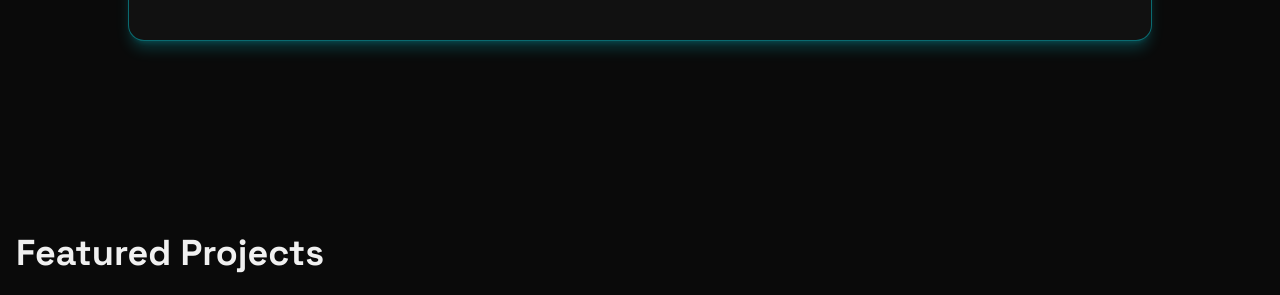
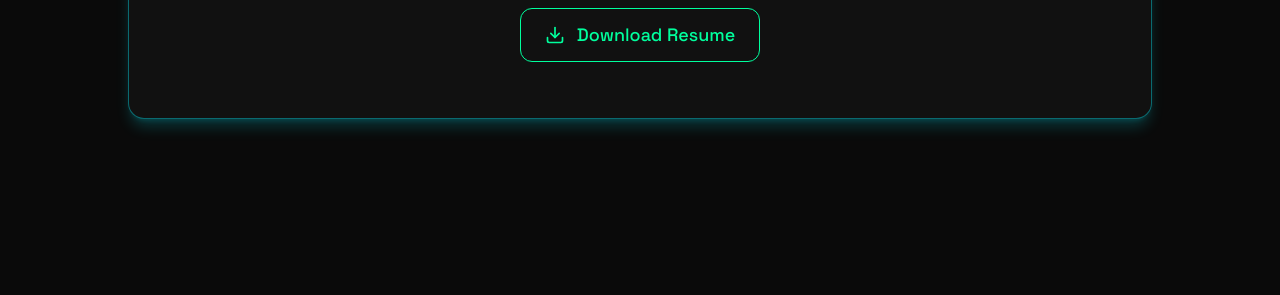
Before and after one commit to Adamderbel/Adam-Portfolio, a plain HTML site: page index.html in a window 1280 px wide. Shown: the part 805-1100 px from the top of the page. Drawn offline with nearby package versions, Linux system fonts and the light colour scheme.

Commit message:
Added cv download button

```diff
--- a/index.html
+++ b/index.html
@@ -127,14 +127,19 @@
           <a href="https://www.linkedin.com/in/adam-derbel" target="_blank" class="text-cyberpurple social-icon transition-all duration-300">
             <i data-feather="linkedin" class="w-7 h-7 sm:w-8 sm:h-8"></i>
           </a>
-
-
-
           <!-- Email -->
           <a href="mailto:adamderbel33@gmail.com" class="text-cybergreen social-icon transition-all duration-300">
             <i data-feather="mail" class="w-7 h-7 sm:w-8 sm:h-8"></i>
           </a>
         </div>
+         <!-- Resume -->
+          <br>
+        <a href="assets/Adam-Derbel-Resume.pdf" download target="_blank"
+        class="inline-flex items-center px-6 py-3 border border-cybergreen rounded-xl text-lg font-medium text-cybergreen hover:bg-cybergreen hover:bg-opacity-10 transition-all duration-300">
+        <i data-feather="download" class="mr-3 w-5 h-5"></i>
+        Download Resume
+        </a>
+
       </div>
     </div>
   </div>
```
Also changed, not shown: 1 other file.
